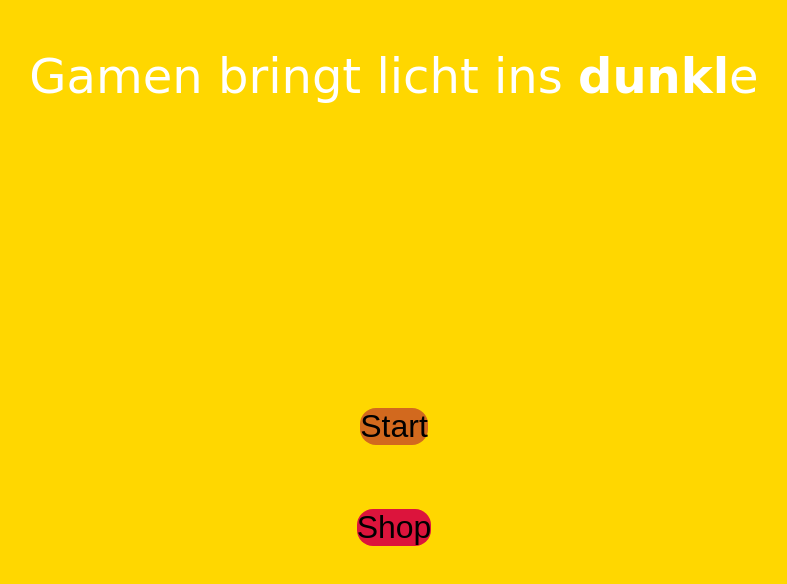
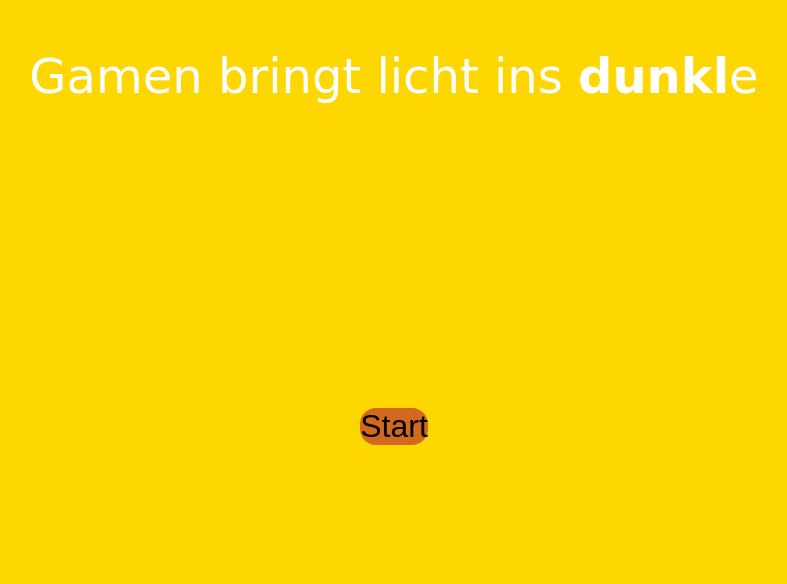
Before and after one commit to Timimiteduu/dunkel-Game, a website built with Vite: page index.html in a window 1280 px wide. Shown: the whole page, without its empty margins (246-1033 px from the left). Built offline with nearby package versions, Linux system fonts and the light colour scheme.

Commit message:
removed shop

```diff
--- a/index.html
+++ b/index.html
@@ -7,6 +7,5 @@
 <body class="Body">
    <p class="Titel">Gamen bringt licht ins <span class="unnötig">dunkl</span>e</p>
    <a href="game.html" class="Startbutton">Start</a>
-   <a href="shop.html" class="Shopbutton">Shop</a>
 </body>
 </html>
--- a/src/style.css
+++ b/src/style.css
@@ -56,26 +56,13 @@ canvas {
   text-decoration: none;
   color: #000;
 }
-.Shopbutton {
-  border-radius: 1rem;
-  background-color: crimson;
-  font-size: 2rem;
-  margin-top: 5%;
-  border: none;
-  text-decoration: none;
-  color: #000;
-}
 .Startbutton:hover {
   opacity: 80%;
   cursor: pointer;
   transform: scale(1.1);
 
 }
-.Shopbutton:hover {
-  opacity: 80%;
-  cursor: pointer;
-  transform: scale(1.1);
-}
+
 .unnötig {
   font-weight: bold;
 }
```
